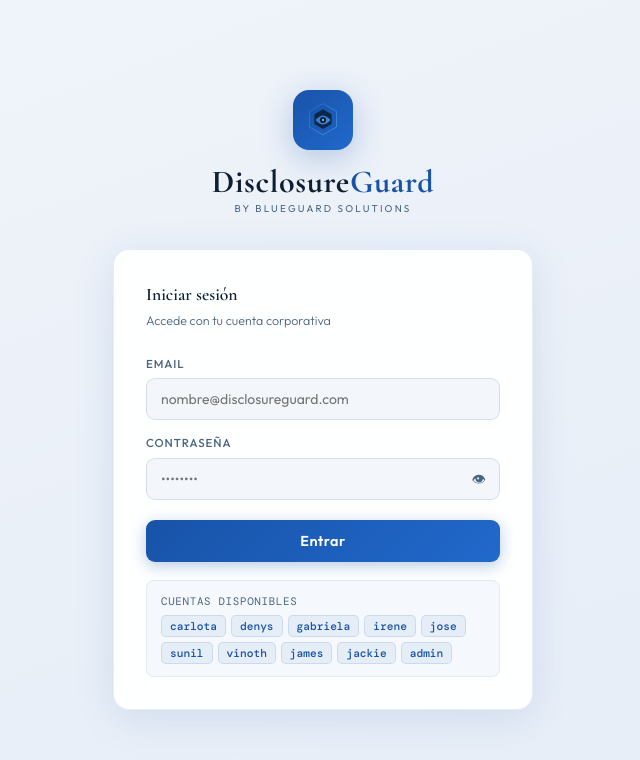
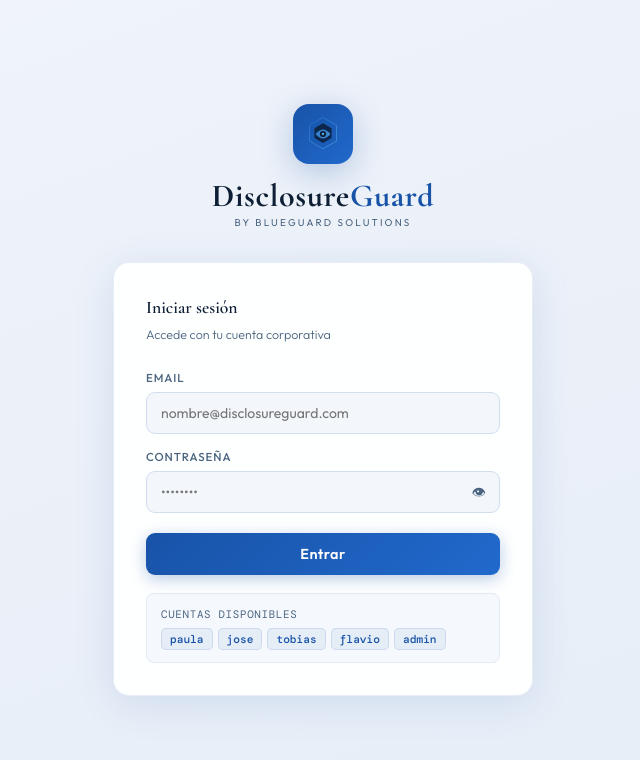
Before and after one commit to esjhmr/conflictguard-frontend, a React (Vite) app: page / in a window 1280 px wide. Shown: the top 760 px of the page, without its empty margins (317-957 px from the left). Built offline with nearby package versions, Linux system fonts and the light colour scheme.

Commit message:
Conectar API

```diff
--- a/src/App.jsx
+++ b/src/App.jsx
@@ -131,19 +131,14 @@ const FIELD_TYPES = [
 ];
 
 // ══════════════════════════════════════════════════════════════════
-// MOCK DATA — Iberia only, no Admin user
+// MOCK DATA
 // ══════════════════════════════════════════════════════════════════
 const ALL_USERS_INIT = [
-  {id:1,  name:"Carlota",       lastName:"", email:"carlota@disclosureguard.com",       role:"Empleado",              manager:"Jose",  dept:"Ventas",       market:"Iberia", active:true},
-  {id:2,  name:"Denys",         lastName:"", email:"denys@disclosureguard.com",         role:"Empleado",              manager:"Jose",  dept:"TI",           market:"Iberia", active:true},
-  {id:3,  name:"Gabriela",      lastName:"", email:"gabriela@disclosureguard.com",      role:"Empleado",              manager:"Sunil", dept:"Marketing",    market:"Iberia", active:true},
-  {id:4,  name:"Irene",         lastName:"", email:"irene@disclosureguard.com",         role:"Empleado",              manager:"Sunil", dept:"Marketing",    market:"Iberia", active:true},
-  {id:5,  name:"Jose",          lastName:"", email:"jose@disclosureguard.com",          role:"Manager",               manager:"Vinoth",dept:"Ventas",       market:"Iberia", active:true},
-  {id:6,  name:"Sunil",         lastName:"", email:"sunil@disclosureguard.com",         role:"Manager",               manager:"Vinoth",dept:"Marketing",    market:"Iberia", active:true},
-  {id:7,  name:"Vinoth",        lastName:"", email:"vinoth@disclosureguard.com",        role:"Manager",               manager:null,    dept:"Operaciones",  market:"Iberia", active:true},
-  {id:8,  name:"James",         lastName:"", email:"james@disclosureguard.com",         role:"Compliance Manager",    manager:null,    dept:"Cumplimiento", market:"Iberia", active:true},
-  {id:9,  name:"Jackie",        lastName:"", email:"jackie@disclosureguard.com",        role:"Chief Compliance Officer",         manager:null,    dept:"Legal",        market:"Iberia", active:true},
-  {id:10, name:"Administrador", lastName:"", email:"admin@disclosureguard.com",         role:"Administrador Empresa", manager:null,    dept:"Admin",        market:"Iberia", active:true},
+  {id:1,  name:"Paula",          lastName:"", email:"paula@disclosureguard.com",         role:"Empleado",              manager:"Jose",   dept:"IT", market:"Iberia", active:true},
+  {id:2,  name:"Jose",           lastName:"", email:"jose@disclosureguard.com",           role:"Manager",               manager:"Tobias", dept:"IT", market:"Iberia", active:true},
+  {id:3,  name:"Tobias",         lastName:"", email:"tobias@disclosureguard.com",         role:"Manager",               manager:"Flavio",     dept:"IT", market:"Iberia", active:true},
+  {id:4,  name:"Flavio",         lastName:"", email:"flavio@disclosureguard.com",         role:"Chief Compliance Officer", manager:null,  dept:"IT", market:"Iberia", active:true},
+  {id:5,  name:"admin",          lastName:"", email:"admin@disclosureguard.com",          role:"Administrador Empresa", manager:null,     dept:"IT", market:"Iberia", active:true},
 ];
 
 const fullName = u => u ? (u.lastName ? `${u.name} ${u.lastName}` : u.name) : "";
@@ -208,21 +203,13 @@ const getWorkflowTypeByCategory = (mktCfg, categoryValue) => {
 };
 
 const INIT_DECLARATIONS = [
-  {id:"DEC-001",userId:1,userName:"Carlota",  type:"Relación familiar con proveedor",     formValues:{f1:"Relación familiar con proveedor",f2:"Mi hermano trabaja como director en Proveedor ABC S.L., con quien tenemos contrato activo.",f3:"Proveedor ABC S.L."},status:"En revisión manager",   createdAt:"2026-02-10T09:30:00",updatedAt:"2026-02-11T14:00:00",market:"Iberia",attachments:["contrato_abc.pdf"],comments:[{author:"Jose",      text:"Revisando documentación adjunta.",                                        date:"2026-02-11T14:00:00",type:"review"}]},
-  {id:"DEC-002",userId:2,userName:"Denys",    type:"Segunda actividad laboral",            formValues:{f1:"Segunda actividad laboral",  f2:"Realizo consultoría freelance de software los fines de semana para clientes ajenos al sector.",f3:"Clientes varios"},status:"Completado",            createdAt:"2026-01-20T10:00:00",updatedAt:"2026-01-25T16:30:00",market:"Iberia",attachments:[],                   comments:[{author:"Jose",      text:"Revisado. Sin conflicto aparente.",                                        date:"2026-01-22T11:00:00",type:"review"},{author:"James",text:"Completado. Actividad compatible con la política.",date:"2026-01-25T16:30:00",type:"completed"}]},
-  {id:"DEC-003",userId:3,userName:"Gabriela", type:"Regalo o beneficio recibido",          formValues:{f1:"Regalo o beneficio recibido",f2:"Recibí entradas para un evento deportivo valoradas en 200€ de parte del proveedor XYZ.",f3:"Proveedor XYZ"},status:"Escalado",              createdAt:"2026-02-15T08:45:00",updatedAt:"2026-02-16T10:00:00",market:"Iberia",attachments:["foto_entradas.jpg"],comments:[{author:"Sunil",        text:"Escalo por valor superior al límite permitido.",                           date:"2026-02-16T10:00:00",type:"escalation"}]},
-  {id:"DEC-004",userId:1,userName:"Carlota",  type:"Inversión financiera en cliente",      formValues:{f1:"Inversión financiera en cliente",f2:"Poseo acciones (3%) en Cliente Global S.A., empresa con la que mantenemos relación comercial.",f3:"Cliente Global S.A."},status:"Draft",               createdAt:"2026-02-27T08:00:00",updatedAt:"2026-02-27T08:00:00",market:"Iberia",attachments:[],                   comments:[]},
-  {id:"DEC-005",userId:2,userName:"Denys",    type:"Participación en empresa competidora", formValues:{f1:"Participación en empresa competidora",f2:"Soy socio minoritario (8%) en StartupX S.L. que opera en el mismo sector.",f3:"StartupX S.L."},status:"En revisión manager",   createdAt:"2026-02-25T11:00:00",updatedAt:"2026-02-25T11:00:00",market:"Iberia",attachments:[],                   comments:[]},
-  {id:"DEC-006",userId:4,userName:"Irene",    type:"Segunda actividad laboral",            formValues:{f1:"Segunda actividad laboral",  f2:"Imparto clases de yoga los sábados en un gimnasio local.",f3:"Gimnasio local"},status:"En revisión compliance",createdAt:"2026-02-01T09:00:00",updatedAt:"2026-02-18T10:00:00",market:"Iberia",attachments:[],                   comments:[{author:"Sunil",        text:"Sin conflicto desde mi perspectiva. Paso a Compliance.",                   date:"2026-02-05T10:00:00",type:"review"}]},
-  {id:"DEC-007",userId:3,userName:"Gabriela", type:"Inversión financiera en cliente",      formValues:{f1:"Inversión financiera en cliente",f2:"Tengo un 2% de participación en una empresa que es cliente habitual.",f3:"Cliente habitual"},status:"Info solicitada",       createdAt:"2026-02-20T08:00:00",updatedAt:"2026-02-22T11:00:00",market:"Iberia",attachments:[],                   comments:[{author:"Sunil",        text:"Necesito que adjuntes el contrato de participación y datos identificativos del cliente.",date:"2026-02-22T11:00:00",type:"info_request"}]},
+  {id:"DEC-001",userId:1,userName:"Paula", type:"Conflicto de interés",        formValues:{f1:"Conflicto de interés",f2:"Mi pareja trabaja como directora comercial en uno de nuestros proveedores principales.",f3:"Proveedor ABC S.L."},status:"En revisión manager",    createdAt:"2026-02-10T09:30:00",updatedAt:"2026-02-11T14:00:00",market:"Iberia",attachments:[],comments:[{author:"Jose",text:"Revisando la situación.",date:"2026-02-11T14:00:00",type:"review"}]},
+  {id:"DEC-002",userId:1,userName:"Paula", type:"Regalo o beneficio recibido", formValues:{f1:"Regalo o beneficio recibido",f2:"Recibí entradas para un concierto valoradas en 180€ de parte de un proveedor.",f3:"Proveedor XYZ",f4:"180"},status:"Draft",                  createdAt:"2026-02-27T08:00:00",updatedAt:"2026-02-27T08:00:00",market:"Iberia",attachments:[],comments:[]},
 ];
 
 const INIT_AUDIT = [
-  {id:1,action:"Declaración enviada",  user:"Carlota", target:"DEC-001",date:"2026-02-10T09:30:00",detail:"Draft → En revisión manager → Jose",   market:"Iberia"},
-  {id:2,action:"Revisión iniciada",    user:"Jose",    target:"DEC-001",date:"2026-02-11T14:00:00",detail:"En revisión manager (comentario)",market:"Iberia"},
-  {id:3,action:"Completado",           user:"James",   target:"DEC-002",date:"2026-01-25T16:30:00",detail:"En revisión compliance → Completado",market:"Iberia"},
-  {id:4,action:"Declaración escalada", user:"Sunil",   target:"DEC-003",date:"2026-02-16T10:00:00",detail:"En revisión manager → Escalado → Jackie",  market:"Iberia"},
-  {id:5,action:"Info solicitada",      user:"Sunil",   target:"DEC-007",date:"2026-02-22T11:00:00",detail:"En revisión manager → Info solicitada",market:"Iberia"},
+  {id:1,action:"Declaración enviada", user:"Paula", target:"DEC-001",date:"2026-02-10T09:30:00",detail:"Draft → En revisión manager → Jose",market:"Iberia"},
+  {id:2,action:"Revisión iniciada",   user:"Jose",  target:"DEC-001",date:"2026-02-11T14:00:00",detail:"En revisión manager (comentario)", market:"Iberia"},
 ];
 
 // ══════════════════════════════════════════════════════════════════
```
